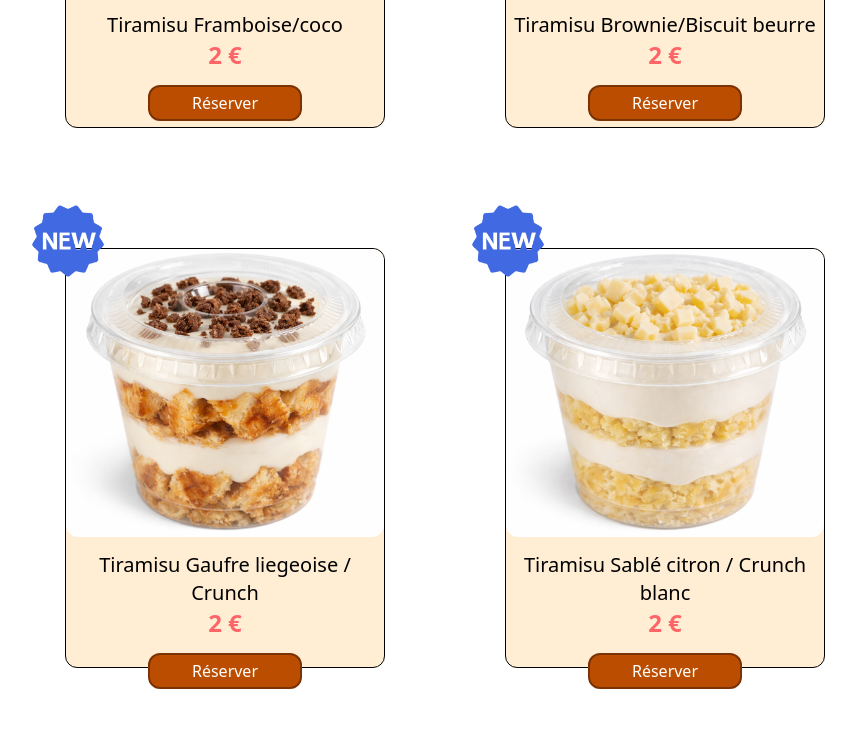
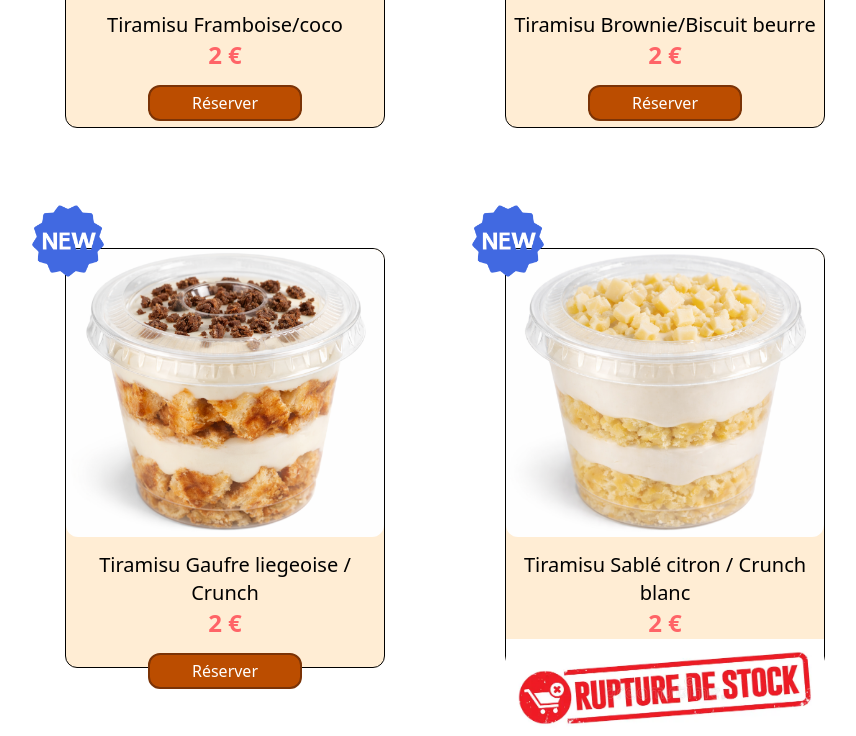
Before and after one commit to Mouhamad-A/Tiramoumou, a plain HTML site: page src/index.html in a window 1280 px wide. Shown: the part 906-1642 px from the top of the page, without its empty margins (195-1051 px from the left). Drawn offline with nearby package versions, Linux system fonts and the light colour scheme.

Commit message:
commit 4

```diff
--- a/src/index.html
+++ b/src/index.html
@@ -135,13 +135,12 @@
                     <!-- Image hover -->
                     <img class="absolute inset-0 w-full h-72 object-cover rounded-xl opacity-0 group-hover:opacity-100 transition duration-300"
                         src="./assets/img/Ingredient_C.png" alt="">
-
                 </div>
                 <h2 class="text-xl font-extralight text-center mt-3.5">Tiramisu Sablé citron / Crunch blanc</h2>
                 <p class="text-2xl font-semibold text-center text-red-400">2 €</p>
+                <img class="h-auto w-fit object-cover" src="./assets/img/Rupture_de_stock.png" alt="">
                 <div class="flex justify-center">
-                    <button id="btn2" onclick="document.getElementById('popup-Citron').classList.remove('hidden')"
-                        class="p-1 px-10.5 bg-amber-700 text-white border-2 text-center border-amber-900 rounded-xl hover:bg-amber-500 mt-3.5 cursor-pointer">Réserver</button>
+
                 </div>
             </div>
 
```
Also changed, not shown: src/assets/img/Rupture_de_stock.png (added).
